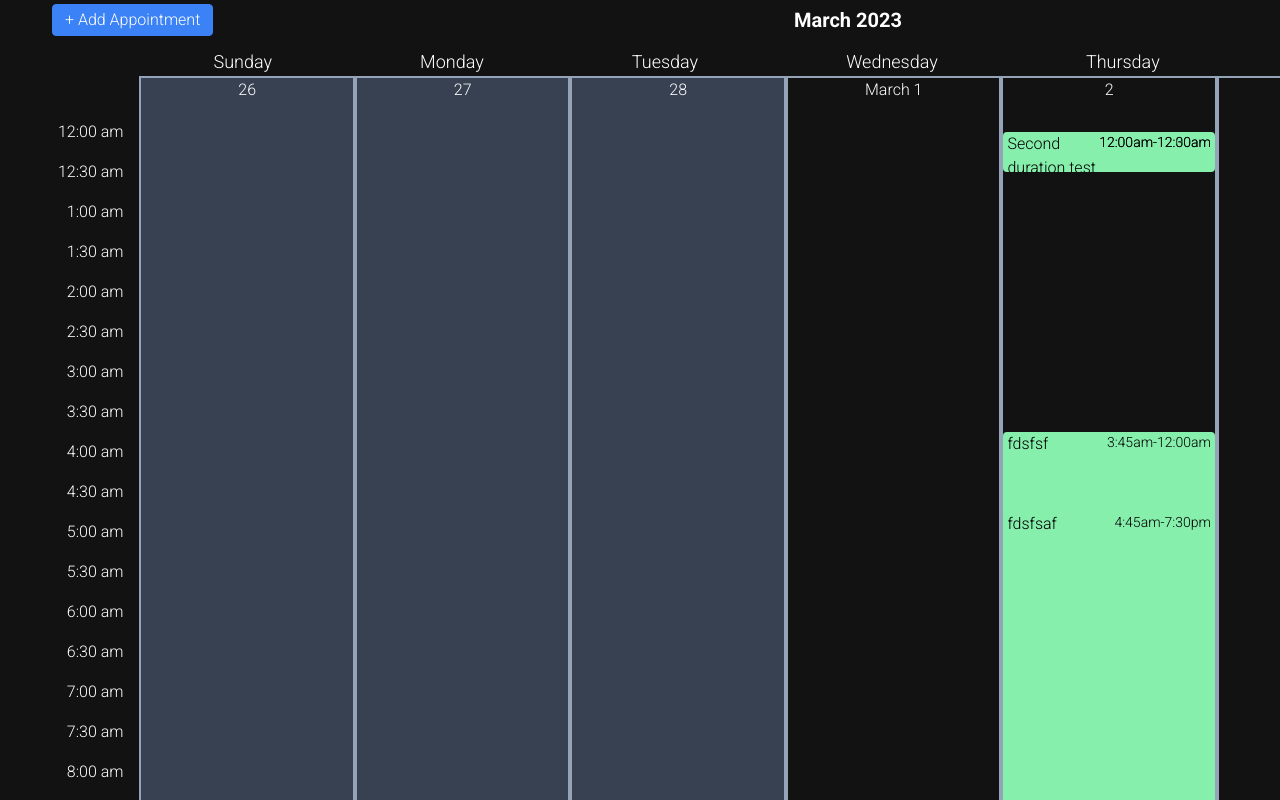
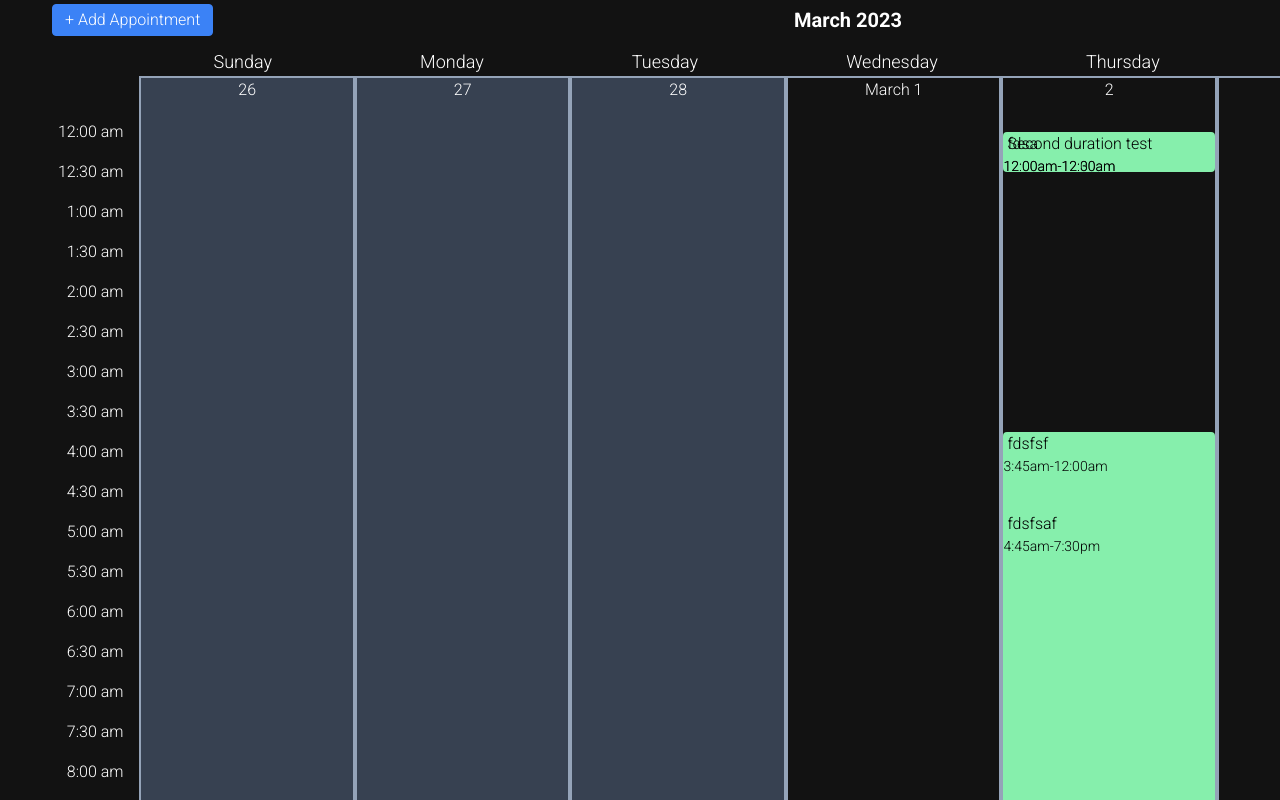
Before and after one commit to Pfirewire/react-calendar, a React (Create React App) app: page /week in a window 1280 px wide. Shown: the top 800 px of the page. Built offline with nearby package versions, Linux system fonts and the light colour scheme; data requests are answered from the project's data file.

Commit message:
Changing appointment time to show below title on expanded views

```diff
--- a/src/components/appointments/Appointment.js
+++ b/src/components/appointments/Appointment.js
@@ -25,7 +25,7 @@ function Appointment({ appointment }) {
 
     return(
         <div className={`relative`}>
-            <div className={`absolute flex justify-between w-full bg-green-300 rounded my-1 cursor-pointer text-black`} style={appointmentSizeStyling()} onClick={handleOpenModal}>
+            <div className={`absolute w-full bg-green-300 rounded my-1 cursor-pointer text-black`} style={appointmentSizeStyling()} onClick={handleOpenModal}>
                 <div className='ml-1 overflow-hidden text-ellipsis'>
                     {appointment.title}
                 </div>
```
